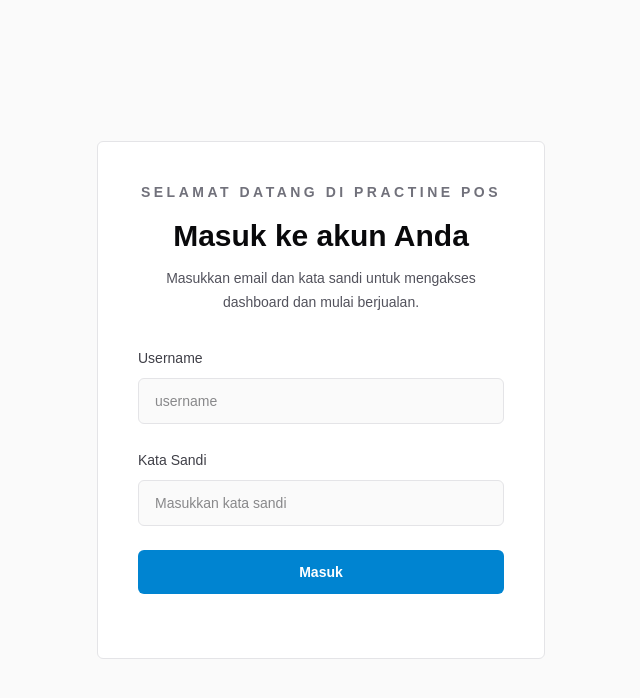
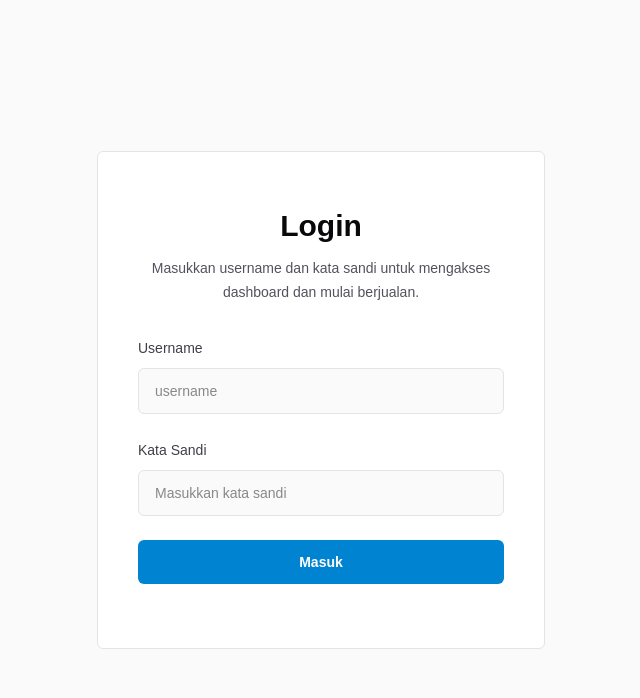
Before and after one commit to alfarorangkuti-lang/Practine-POS, a Next.js app in the folder frontend/: page / in a window 1280 px wide. Shown: the top 698 px of the page, without its empty margins (319-959 px from the left). Built offline with nearby package versions, Linux system fonts and the light colour scheme.

Commit message:
protected frontend pages

```diff
--- a/frontend/app/component/DashboardShell.tsx
+++ b/frontend/app/component/DashboardShell.tsx
@@ -1,6 +1,6 @@
 "use client";
 
-import { useState } from "react";
+import { useState, useEffect } from "react";
 import type { ReactNode } from "react";
 import Link from "next/link";
 import { usePathname } from "next/navigation";
@@ -25,12 +25,33 @@
 export default function DashboardShell({ children, title, subtitle, badges = [] }: DashboardShellProps) {
   const [expanded, setExpanded] = useState(false);
   const [mobileOpen, setMobileOpen] = useState(false);
+  const [authorized, setAuthorized] = useState(false)
+  const [loading, setLoading] = useState(true)
   const showSidebarLabels = expanded || mobileOpen;
   const pathname = usePathname();
   const router = useRouter()
   const logout = () => {
     localStorage.removeItem("token")
     router.push('/')
+  }
+
+
+  useEffect(() => {
+    const token = localStorage.getItem("token")
+    if (!token) {
+      router.push('/')
+      return
+    }
+    setAuthorized(true)
+    setLoading(false)
+  }, [router])
+
+  if (loading) {
+    return <div className="w-sceen h-screen flex items-center justify-center">Loading...</div>
+  }
+
+  if (!authorized) {
+    return null
   }
 
   return (
--- a/frontend/app/page.tsx
+++ b/frontend/app/page.tsx
@@ -1,13 +1,17 @@
 'use client'
 import { login } from '@/app/services/auth'
 import { useState } from 'react';
+import { useRouter } from 'next/navigation';
+
 export default function LoginPage() {
+  const router = useRouter()
   const[message, setMessage] = useState("")
   const[passwordInput, setPasswordInput] = useState("")
   const[usernameInput, setUsernameInput] = useState("")
   const handleLogin = async() => {
     try {
       await login(usernameInput, passwordInput)
+      router.push('/pages/home')
     } catch (error: any) {
       setMessage(error.message)
     }
@@ -16,14 +20,11 @@
     <div className="min-h-screen bg-zinc-50 px-6 py-12 dark:bg-zinc-950 flex items-center justify-center">
       <div className="mx-auto flex w-full max-w-md flex-col rounded-md border border-zinc-200 bg-white p-10 dark:border-zinc-800 dark:bg-zinc-900">
         <div className="mb-8 text-center">
-          <p className="text-sm font-semibold uppercase tracking-[0.25em] text-zinc-500 dark:text-zinc-400">
-            Selamat datang di Practine POS
-          </p>
           <h1 className="mt-4 text-3xl font-semibold text-zinc-950 dark:text-zinc-50">
-            Masuk ke akun Anda
+            Login
           </h1>
           <p className="mt-3 text-sm leading-6 text-zinc-600 dark:text-zinc-400">
-            Masukkan email dan kata sandi untuk mengakses dashboard dan mulai berjualan.
+            Masukkan username dan kata sandi untuk mengakses dashboard dan mulai berjualan.
           </p>
         </div>
 
```
